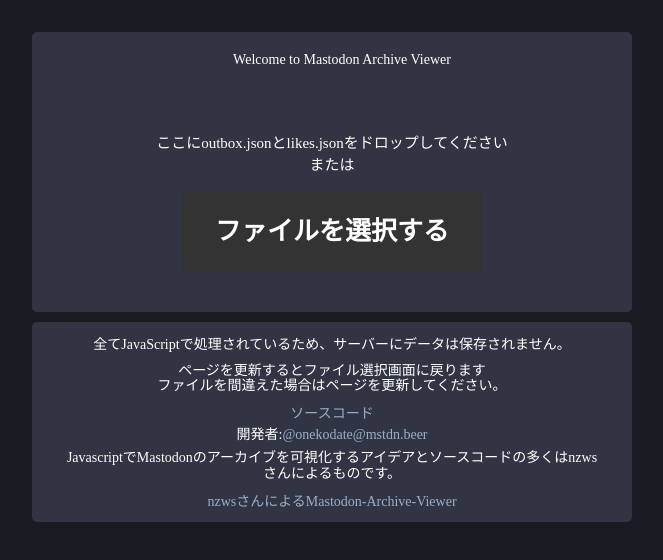
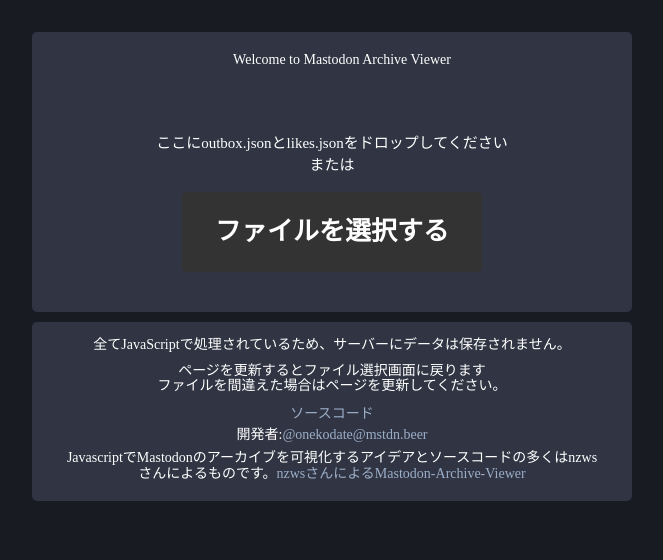
Before and after one commit to onekodate/mastodon, a plain HTML site: page index.html in a window 1280 px wide. Shown: the whole page, without its empty margins (308-971 px from the left). Drawn offline with nearby package versions, Linux system fonts and the light colour scheme.

Commit message:
Update index.html

```diff
--- a/index.html
+++ b/index.html
@@ -146,8 +146,7 @@
                 <h2>ページを更新するとファイル選択画面に戻ります<br>ファイルを間違えた場合はページを更新してください。</h2>
                 <a target="_blank" href="https://github.com/onekodate/mastodon">ソースコード</a><br>
                 開発者:<a target="_blank" href="https://mstdn.beer/web/accounts/80060">@onekodate@mstdn.beer</a><br>
-                <h2>JavascriptでMastodonのアーカイブを可視化するアイデアとソースコードの多くはnzwsさんによるものです。</h3>
-                <a target="_blank" href="https://github.com/yuzulabo/Mastodon-Archive-Viewer">nzwsさんによるMastodon-Archive-Viewer</a>
+                <h2>JavascriptでMastodonのアーカイブを可視化するアイデアとソースコードの多くはnzwsさんによるものです。<a target="_blank" href="https://github.com/yuzulabo/Mastodon-Archive-Viewer">nzwsさんによるMastodon-Archive-Viewer</a></h2>
             </div>
         </div>
         <script type="text/javascript" src="https://code.jquery.com/jquery-3.2.1.min.js"></script>
```
